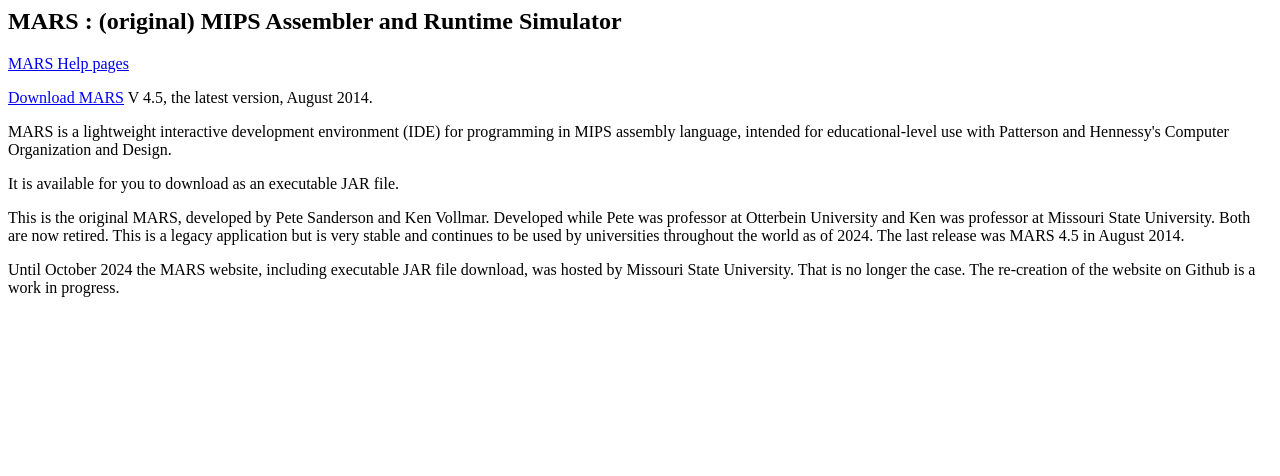
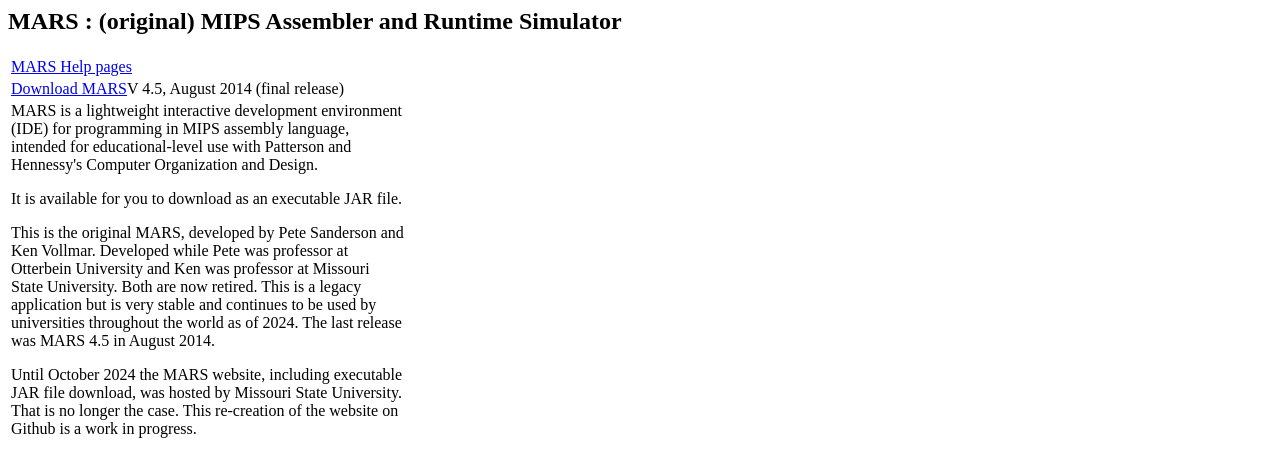
Before and after one commit to dpetersanderson/dpetersanderson.github.io, a plain HTML site: page index.html in a window 1280 px wide. Drawn offline with Linux system fonts and the light colour scheme.

Commit message:
Update index.html

```diff
--- a/index.html
+++ b/index.html
@@ -9,15 +9,19 @@
 <body>
 <h2>MARS : (original) MIPS Assembler and Runtime Simulator</h2>
 
-<p>
+<table style="width:400px">
+ <tr>
+    <td>
 <a href="Help/MarsHelpIntro.html">MARS Help pages</a>
-</p>
-
-<p>
-<a href="Mars4_5.jar">Download MARS</a> V 4.5, the latest version, August 2014.
-</p>
-
-
+    </td>
+ </tr>
+ <tr>
+    <td>
+<a href="Mars4_5.jar">Download MARS</a><sp><sp><sp><sp>V 4.5, August 2014 (final release)
+    </td>
+ </tr>
+ <tr>
+    <td>
 <p>MARS is a lightweight interactive development environment (IDE) for programming in MIPS assembly language, intended for educational-level use with Patterson and Hennessy's Computer Organization and Design.</p>
 
 <p>
@@ -27,8 +31,12 @@ It is available for you to download as an executable JAR file.  </p>
 This is the original MARS, developed by Pete Sanderson and Ken Vollmar.  Developed while Pete was professor at Otterbein University and Ken was professor at Missouri State University.  Both are now retired. This is a legacy application but is very stable and continues to be used by universities throughout the world as of 2024. The last release was MARS 4.5 in August 2014.
 </p>
 <p>
-Until October 2024 the MARS website, including executable JAR file download, was hosted by Missouri State University. That is no longer the case. The re-creation of the website on Github is a work in progress.
+Until October 2024 the MARS website, including executable JAR file download, was hosted by Missouri State University. That is no longer the case. This re-creation of the website on Github is a work in progress.
 </p>
+    </td>
+ </tr>
+</table>
+
 
 </body>
 </html>
```
